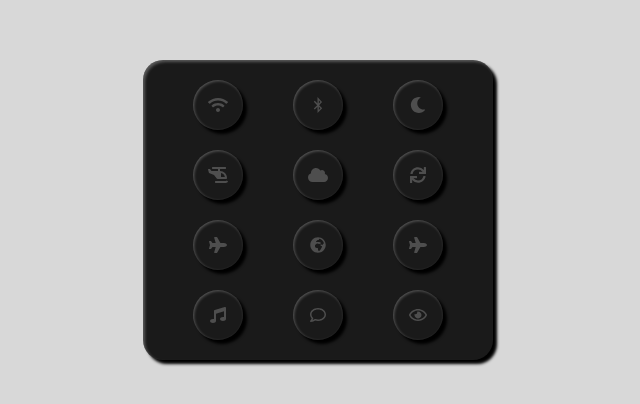
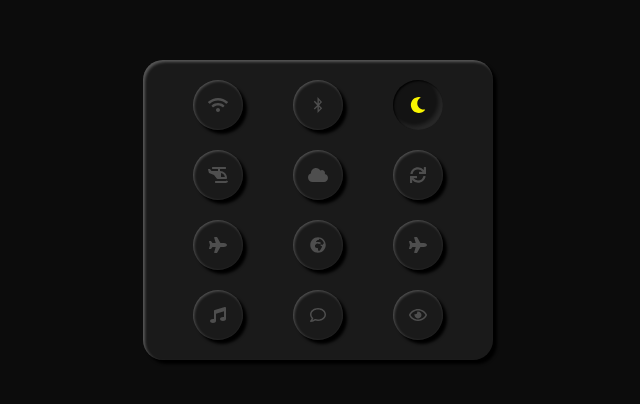
Before and after one commit to kafarzada/HTML5_CSS3, a plain HTML site: page Settings/index.html in a window 1280 px wide. Shown: the part 190-594 px from the top of the page, without its empty margins (322-962 px from the left). Drawn offline with Linux system fonts and the light colour scheme.

Commit message:
добавлен ночной режим

```diff
--- a/Settings/index.html
+++ b/Settings/index.html
@@ -8,12 +8,12 @@
     <link rel="stylesheet" href="style.css">
     <title>Document</title>
 </head>
-<body>
+<body class="light">
     <div class="settings">
         <div class="setting__inner">
             <div class="setting__item"><i class="fas fa-wifi"></i></div>
             <div class="setting__item"><i class="fab fa-bluetooth-b"></i></div>
-            <div class="setting__item"><i class="fas fa-moon"></i></i></div>
+            <div class="setting__item actived" lightMood><i class="fas fa-moon"></i></i></div>
             <div class="setting__item"><i class="fas fa-helicopter"></i></div>
             <div class="setting__item"><i class="fas fa-cloud"></i></i></div>
             <div class="setting__item"><i class="fas fa-sync"></i></div>
--- a/Settings/script.js
+++ b/Settings/script.js
@@ -3,5 +3,9 @@ let items = document.querySelectorAll(".setting__item");
 items.forEach(item => {
     item.addEventListener('click',  function(){
         this.classList.toggle("actived");
+
+        if(this.hasAttribute("lightMood")) {
+            document.body.classList.toggle("light");
+        }
     })
 })
```
